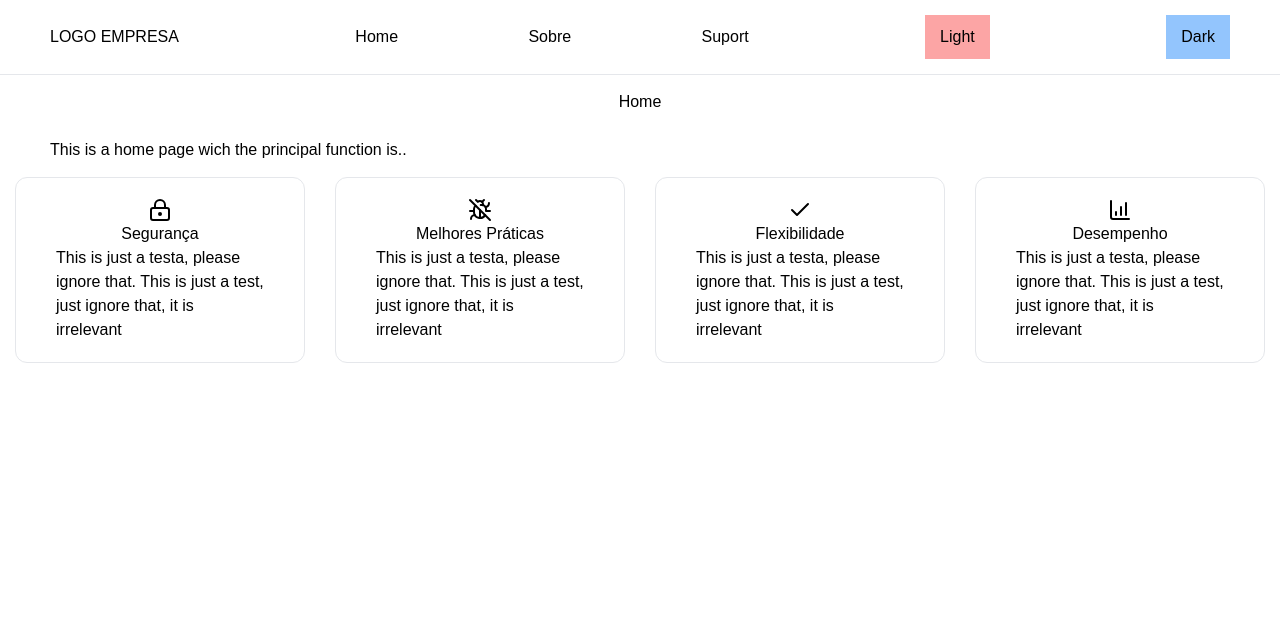
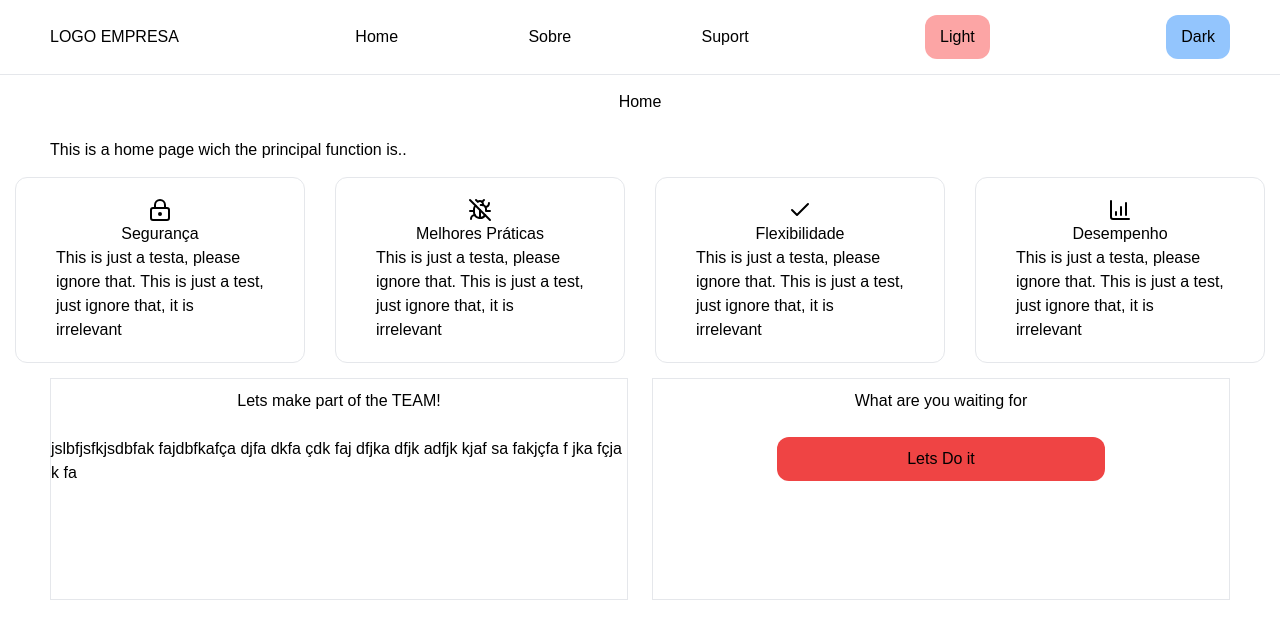
Before and after one commit to jessicapinheiro-s/react-context, a React (Create React App) app: page / in a window 1280 px wide. Shown: the top 638 px of the page. Built offline with nearby package versions, Linux system fonts and the light colour scheme.

Commit message:
criando um container duplo

```diff
--- /dev/null
+++ b/src/components/container-duplo.tsx
@@ -0,0 +1,22 @@
+interface ContainerBigProps {
+    Title: string;
+    Description: string;
+    TextButton: string;
+    SubTitle: string;
+}
+
+export function ContainerBigDuplo(props: ContainerBigProps) {
+    const { Title, Description,TextButton, SubTitle } = props;
+    return (
+        <div className="flex py-[15px] items-start justify-between px-[50px] gap-6 h-1/4">
+            <div className="flex flex-col items-center gap-6 w-1/2 border py-[10px] px-[0px] h-full">
+                <h1 className="text-base text-5x1 text-center">{Title}</h1>
+                <p className="text-base text-left leading-normal">{Description}</p>
+            </div>
+            <div className="flex flex-col items-center gap-6 w-1/2 border py-[10px] px-[0px] h-full">
+                <h2 className="text-base text-4xl text-center"> {SubTitle}</h2>
+                <button className="py-[10px] px-[20px] bg-red-500 rounded-xl w-1/2">{TextButton}</button>
+            </div>
+        </div>
+    )
+}
--- a/src/components/header.tsx
+++ b/src/components/header.tsx
@@ -16,8 +16,8 @@ export default function Header (){
                     <li><Link to="/pages/suport">Suport</Link></li>
                 </ul>
             </nav>
-            <button className="py-[10px] px-[15px] bg-red-300" onClick={() => {setThemeValue("Light")}}>Light</button>
-            <button className="py-[10px] px-[15px] bg-blue-300" onClick={() => {setThemeValue("Dark")}}>Dark</button>
+            <button className="py-[10px] px-[15px] bg-red-300 rounded-xl" onClick={() => {setThemeValue("Light")}}>Light</button>
+            <button className="py-[10px] px-[15px] bg-blue-300 rounded-xl" onClick={() => {setThemeValue("Dark")}}>Dark</button>
         </header>
     )
 }
--- a/src/pages/home.tsx
+++ b/src/pages/home.tsx
@@ -4,6 +4,7 @@ import Header from '../components/header';
 import { ContainerBig } from '../components/container-big';
 import { LockKeyhole, BugOff, Check, ChartColumnIncreasing } from 'lucide-react';
 import { CardIcon } from '../components/card-icon';
+import { ContainerBigDuplo } from '../components/container-duplo';
 const themeStyles = {
     Light: { background: '#fff', color: '#000', padding: 0, margin: 0 },
     Dark: { background: '#262626', color: '#e5e5e5', padding: 0, margin: 0 },
@@ -21,6 +22,7 @@ function Home() {
                 <CardIcon Title={"Flexibilidade"} Description={"This is just a testa, please ignore that. This is just a test, just ignore that, it is irrelevant"} Icon={<Check />} />
                 <CardIcon Title={"Desempenho"} Description={"This is just a testa, please ignore that. This is just a test, just ignore that, it is irrelevant"} Icon={<ChartColumnIncreasing />} />
             </div>
+            <ContainerBigDuplo Title={'Lets make part of the TEAM!'} Description={'jslbfjsfkjsdbfak fajdbfkafça djfa dkfa çdk faj dfjka dfjk adfjk kjaf sa fakjçfa f jka fçja k fa'} TextButton={'Lets Do it'} SubTitle={'What are you waiting for'} />
         </div>
     );
 }
--- a/src/pages/sobre.tsx
+++ b/src/pages/sobre.tsx
@@ -12,7 +12,7 @@ export default function Sobre () {
     const { valueTheme } = UseMyThemeContext();
     const text = "At [Company Name], we believe that innovation and excellence are the keys to success. Founded in [Year of Establishment], our mission is to provide high-quality solutions that meet our clients' needs and drive sustainable growth. With a dedicated team of experienced professionals, we are committed to delivering services and products that not only meet but exceed expectations. Our approach is customer-centric, and we work tirelessly to understand and address the specific challenges of each project. We continually invest in technology and training to ensure we remain at the forefront of the industry, offering modern and effective solutions. Whether in the field of [Field of Operation], [Field of Operation], or [Field of Operation], our goal is to be a reliable and innovative partner for our clients. We value integrity, transparency, and teamwork. Every project is an opportunity to build lasting relationships based on trust and mutual success. At [Company Name], we don't just deliver results—we create value for our clients, employees, and community. Join us on this journey of growth and innovation. Together, we can transform ideas into reality and build a better future. You can customize this text by adding specific information about the company, such as its name, year of establishment, fields of operation, and values.";
     return(
-        <div style={themeStyles[valueTheme]}>
+        <div style={themeStyles[valueTheme]} className='h-full'>
             <Header/>
             <ContainerBig Title={"About us"} Description={text}/>
         </div>
```
Lines whose indentation alone changed are shown as unchanged.
